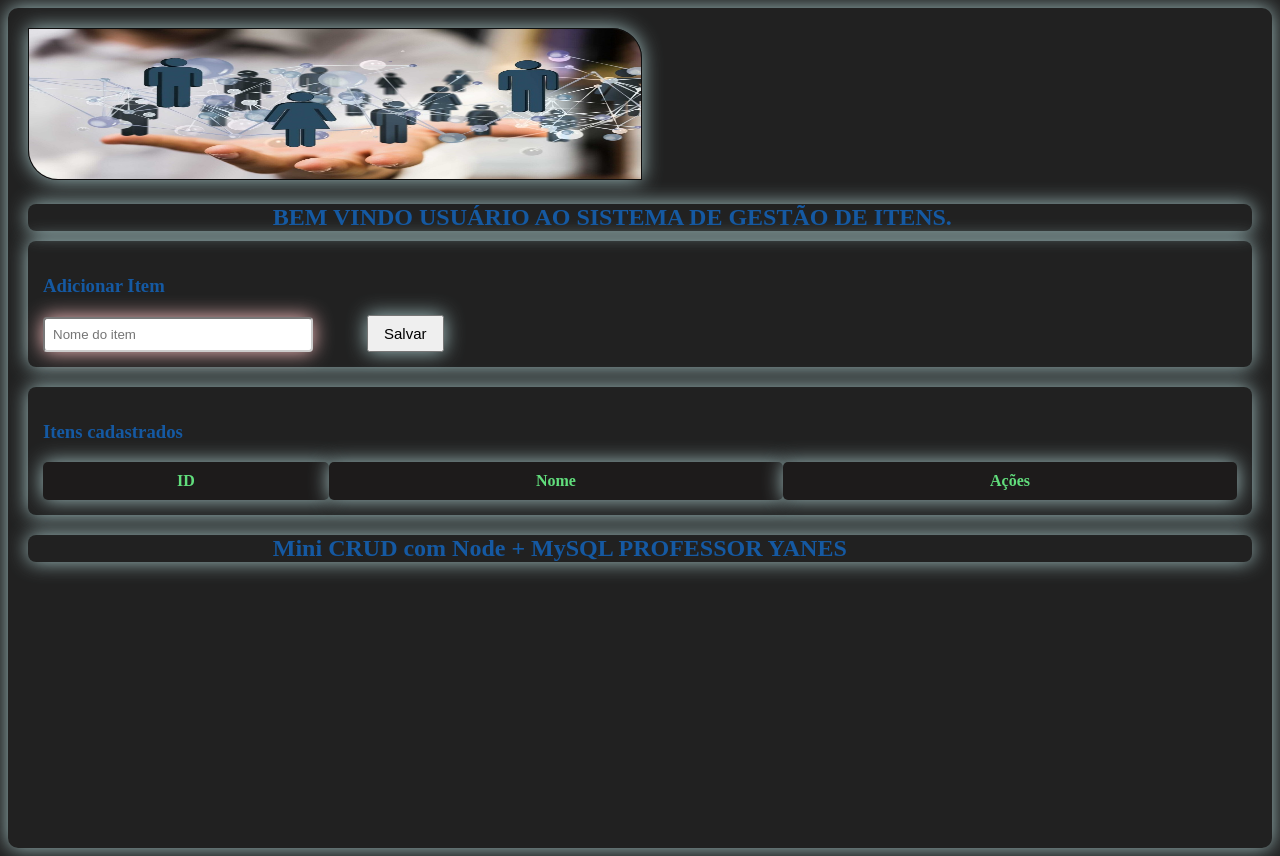
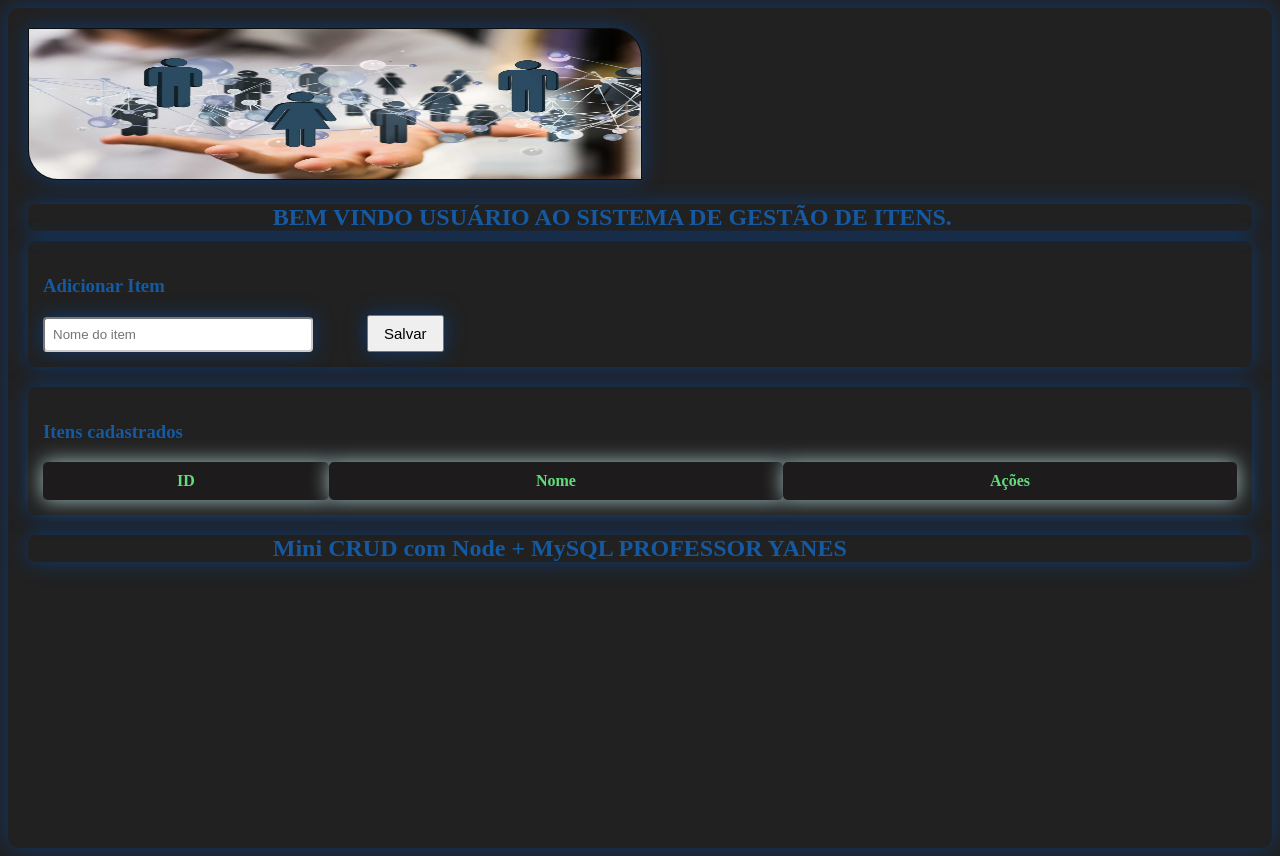
Before and after one commit to sanctiag/Fullstck_Senai, a website: page public/index.html in a window 1280 px wide. Drawn offline with Linux system fonts and the light colour scheme; no server answers.

Commit message:
Update style.css

```diff
--- a/public/style.css
+++ b/public/style.css
@@ -4,7 +4,7 @@
     border-radius: 10px;
     color: hsl(211, 77%, 36%);
     height: 100vh;
-    box-shadow: 0 0 20px rgba(164, 195, 196, 1.0);
+    box-shadow: 0 0 20px rgb(16, 57, 110);;
     border-color: #ccc;
     font-weight: bold;
     font-family: "Times New Roman", Times, serif;
@@ -13,7 +13,7 @@
 
 h2 {
     margin-bottom: 10px;
-    box-shadow: 0 0 20px rgba(164, 195, 196, 1.0);
+    box-shadow: 0 0 20px rgb(16, 57, 110);
     border-color: #ccc;
     border-radius: 8px;
     padding-left: 20%;
@@ -24,7 +24,7 @@
     padding: 15px;
     border-radius: 8px;
     margin-bottom: 20px;
-    box-shadow: 0 0 20px rgba(164, 195, 196, 1.0);
+    box-shadow: 0 0 20px rgb(16, 57, 110);
     border-color: #ccc;
 
 }
@@ -33,7 +33,7 @@
     padding: 8px;
     width: 250px;
     border-radius: 4px;
-    box-shadow: 0 0 20px rgba(2164, 195, 196, 1.0);
+    box-shadow: 0 0 20px rgb(16, 57, 110);
     border-color: #ccc;
 
 }
@@ -42,7 +42,7 @@
     padding: 8px 15px;
     cursor: pointer;
     margin-left: 50px;
-    box-shadow: 0 0 20px rgba(164, 195, 196, 1.0);
+    box-shadow: 0 0 20px rgb(16, 57, 110);
     font-size: 15px;
 }
 
@@ -80,7 +80,7 @@
 
 input:focus {
   border-color: #007bff;
-  box-shadow: 0 0 50px rgba(164, 195, 196, 1.0);
+  box-shadow: 0 0 50px rgb(16, 57, 110);
   outline: none; /* Remove borda padrão do navegador */
   transform: scale(1.5);
   margin-left: 100px;
@@ -92,7 +92,7 @@
     width: 50%;
     height: 150px;
     border-radius: 0px 30px 0px 30px;
-    box-shadow: 0 0 20px rgba(164, 195, 196, 1.0);
+    box-shadow: 0 0 20px rgb(16, 57, 110);
 
     border: solid 1px #0f0e0e;
 
```
